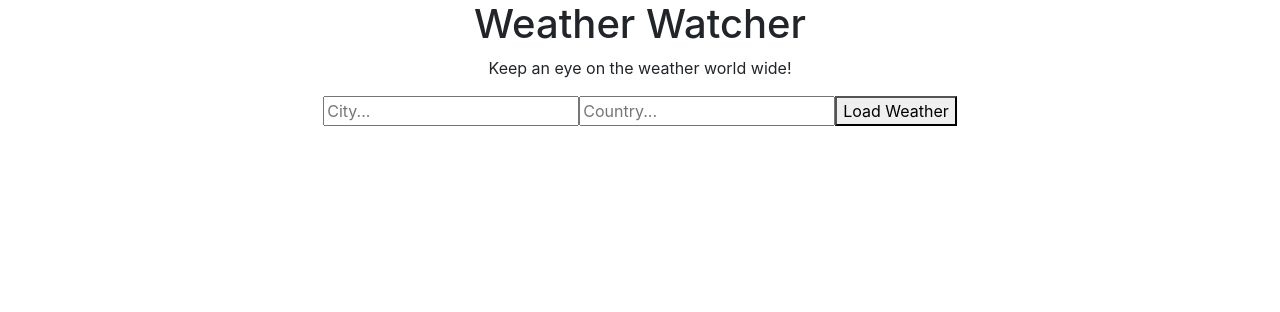
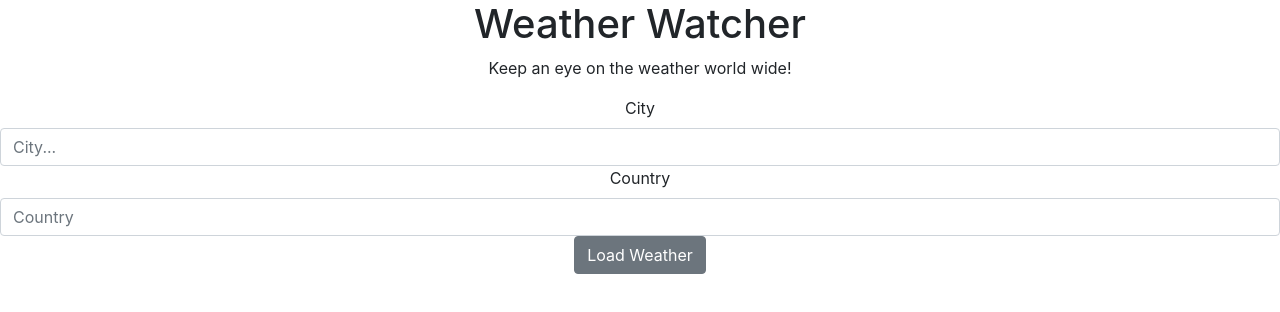
Before and after one commit to drubaby/weather-watcher, a React (Create React App) app: page / in a window 1280 px wide. Shown: the top 312 px of the page. Built offline with nearby package versions, Linux system fonts and the light colour scheme.

Commit message:
Add in average rain/snowfall element

```diff
--- a/src/App.js
+++ b/src/App.js
@@ -22,7 +22,7 @@ class App extends Component {
 
     // Hard code city & country call for ease of testing
     // const city = e.target.city.value;
-    const city = "Asheville";
+    const city = "Traverse City";
     // const country = e.target.country.value;
     const country = "US";
     const API_KEY = `${process.env.REACT_APP_OPEN_WEATHER_MAP_APP_API_KEY}`;
--- a/src/components/DailyWeatherCard.js
+++ b/src/components/DailyWeatherCard.js
@@ -1,44 +1,72 @@
 import React from "react";
 import Card from "react-bootstrap/Card";
-
-// loop through array of forecast objects
-
-// TODO:
-// find avg humidity
-// find total rain volume
-// find total snow volume if any
 
 const DailyWeatherCard = props => {
   if (!props.weather) {
     return null;
   }
 
+  let date = new Date(props.weather[0].dt_txt);
+  const displayDate = date.toLocaleDateString("en-GB", {
+    day: "numeric",
+    month: "short"
+  });
+
   // Collect all temperatures in array of forecasts
   let temps = [];
   let conditions = [];
-  let main_conditions = []
-  let weather_icons = []
+  let main_conditions = [];
+  let weather_icons = [];
+  let humidities = [];
+  let rain_volumes = [];
+  let snow_volumes = [];
+
   for (const forecast of props.weather) {
     temps.push(forecast.main.temp);
     conditions.push(forecast.weather[0].description);
-    main_conditions.push(forecast.weather[0].main)
-    weather_icons.push(forecast.weather[0].icon)
+    main_conditions.push(forecast.weather[0].main);
+    weather_icons.push(forecast.weather[0].icon);
+    humidities.push(forecast.main.humidity);
+    if (forecast.rain) {
+      rain_volumes.push(forecast.rain["3h"]);
+    }
+    if (forecast.snow) {
+      snow_volumes.push(forecast.snow["3h"]);
+    }
+  }
+
+  function getSum(total, num) {
+    return total + num;
+  }
+
+  let snowfall = snow_volumes.length > 0 ? snow_volumes.reduce(getSum) : 0;
+  let rainfall = rain_volumes.length > 0 ? rain_volumes.reduce(getSum) : 0;
+  let precipitation;
+
+  if (rainfall > 0) {
+    precipitation = <p> Rain: {Math.round(rainfall)}mm</p>;
+  } else if (snowfall > 0) {
+    precipitation = <p> Snow: {Math.round(snowfall)}mm</p>;
+  } else {
+    precipitation = <p />;
   }
 
   // Thanks stack overflow......
   function mode(arr) {
     return arr
-    .sort(
-      (a, b) =>
-      arr.filter(v => v === a).length - arr.filter(v => v === b).length
-    )
-    .pop();
+      .sort(
+        (a, b) =>
+          arr.filter(v => v === a).length - arr.filter(v => v === b).length
+      )
+      .pop();
   }
 
   // Find average daily weather conditions
-  let avg_condition = mode(conditions)
-
-  let weather_icon = mode(weather_icons)
+  let avg_condition = mode(conditions);
+  let weather_icon = mode(weather_icons);
+  let avg_humidity = Math.round(
+    humidities.reduce((partial_sum, a) => partial_sum + a) / humidities.length
+  );
 
   // Find avg, high and low temps
   // const avg_temp =
@@ -46,20 +74,18 @@ const DailyWeatherCard = props => {
   const high_temp = Math.round(Math.max.apply(null, temps));
   const low_temp = Math.round(Math.min.apply(null, temps));
 
-  let date = new Date(props.weather[0].dt_txt);
-  const displayDate = date.toLocaleDateString("en-GB", {
-    day: "numeric",
-    month: "short"
-  });
-
   return (
     <Card style={{ width: "18rem" }}>
       <Card.Title>{displayDate}</Card.Title>
-      <Card.Img src={`http://openweathermap.org/img/w/` + weather_icon +`.png`} />
+      <Card.Img
+        src={`http://openweathermap.org/img/w/` + weather_icon + `.png`}
+      />
       <Card.Body>
-
-            <h4>{high_temp}F</h4>{low_temp}F
+        <h4>{high_temp}°F</h4>
+        {low_temp}°F
         {<p>Conditions: {avg_condition}</p>}
+        <p>Humidity: {avg_humidity}%</p>
+        {precipitation}
       </Card.Body>
     </Card>
   );
--- a/src/components/LocationForm.js
+++ b/src/components/LocationForm.js
@@ -1,12 +1,20 @@
 import React from "react";
+import Button from "react-bootstrap/Button";
+import Form from "react-bootstrap/Form";
 
 const LocationForm = props => {
   return (
-    <form onSubmit={props.loadWeather}>
-      <input type="text" name="city" placeholder="City..." />
-      <input type="text" name="country" placeholder="Country..." />
-      <button type='submit'>Load Weather</button>
-    </form>
+    <Form onSubmit={props.loadWeather}>
+      <Form.Group>
+      <Form.Label>City</Form.Label>
+      <Form.Control type="text" placeholder="City..." />
+      <Form.Label>Country</Form.Label>
+      <Form.Control type="text" placeholder="Country"/>
+        <Button variant="secondary" type="submit">
+          Load Weather{" "}
+        </Button>
+      </Form.Group>
+    </Form>
   );
 };
 export default LocationForm;
--- a/src/components/Weather.js
+++ b/src/components/Weather.js
@@ -14,7 +14,7 @@ const Weather = (props) => {
       {props.city && <h2>Current Conditions</h2>}
       {props.date && <p>{displayDate}</p>}
       {props.country && props.city && <p>{props.city},    {props.country}</p>}
-      {props.temperature && <p>Temperature: {props.temperature}F</p>}
+      {props.temperature && <p>Temperature: {props.temperature}°F</p>}
       {props.humidity && <p>Humidity: {props.humidity}%</p>}
       {props.description && <p>Conditions:  {props.description}</p>}
       {props.error && <p>{props.error}</p>}
```
